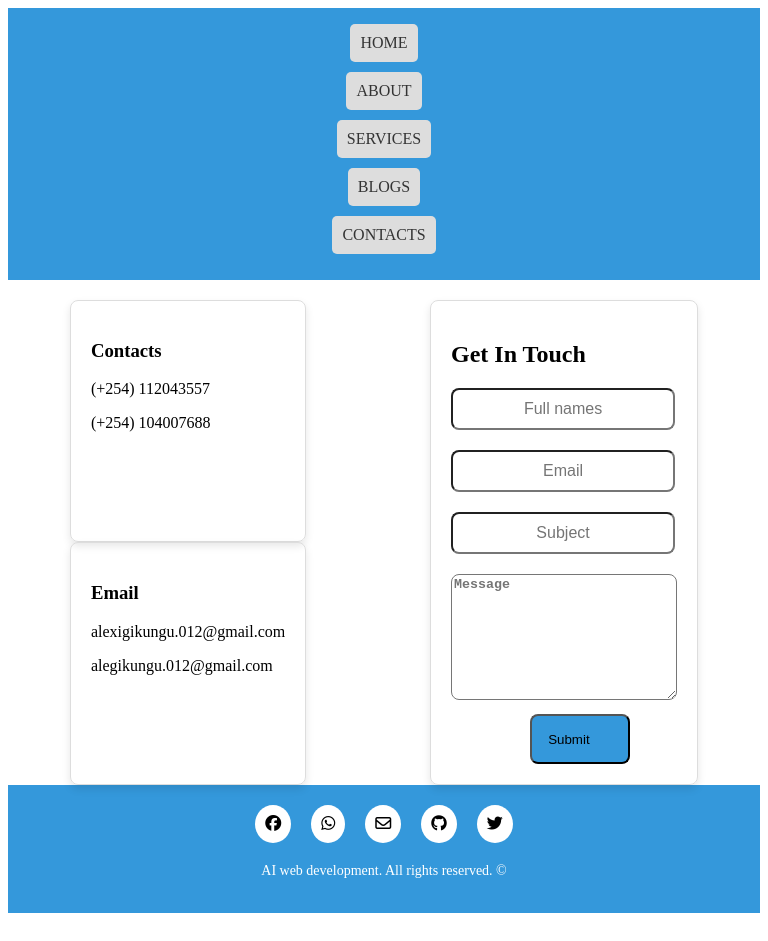
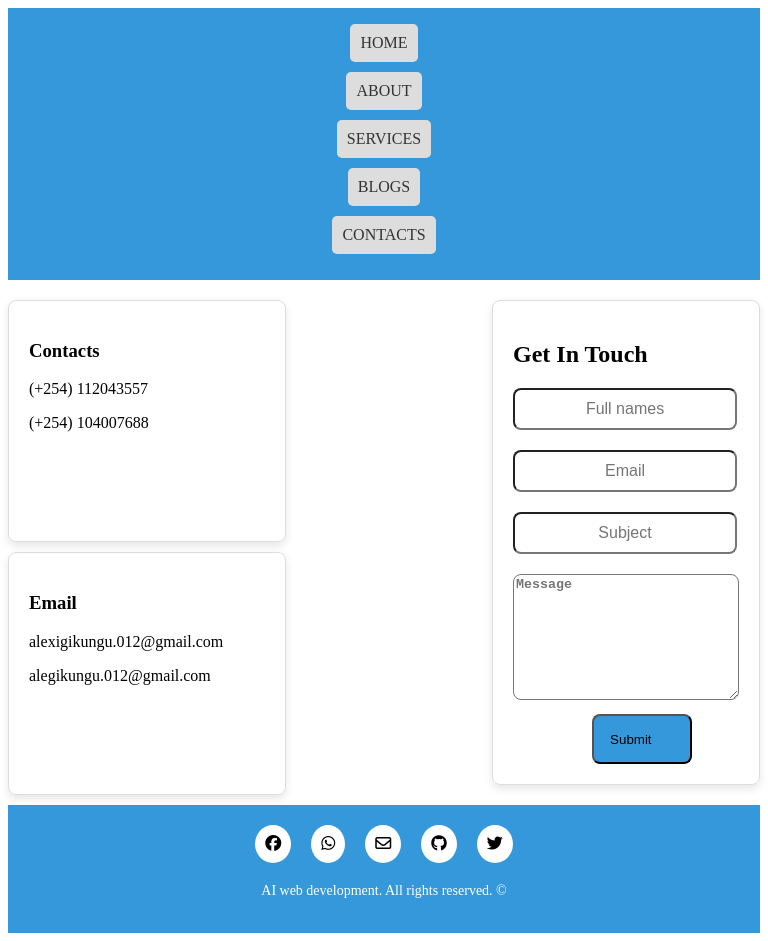
Before and after one commit to Alex-gikungu/personal_portfolio, a React (Vite) app: page /contacts in a window 768 px wide. Built offline with nearby package versions, Linux system fonts and the light colour scheme; a small style sheet from the web is missing.

Commit message:
added contact media query

```diff
--- a/src/index.css
+++ b/src/index.css
@@ -599,18 +599,13 @@ button{
 
 
 /* Media query for smaller screens */
-@media (min-width: 768px) {
-  .contact-container {
-    flex-direction: row; /* Arrange elements in a row on larger screens */
-    justify-content: space-around; /* Add space around elements */
+@media (max-width: 768px) {
+  .two {
+    flex-direction: column; /* Stack the address sections vertically on smaller screens */
   }
 
-  .two {
-    flex-direction: row; /* Arrange 'two' elements in a row on larger screens */
-  }
-
-  .address,
-  .touch {
-    margin: 0; /* Reset margin for larger screens */
+  .address {
+    width: 100%; /* Make each address take full width on small screens */
+    margin-bottom: 10px; /* Adjust margin for better spacing on small screens */
   }
 }
```
